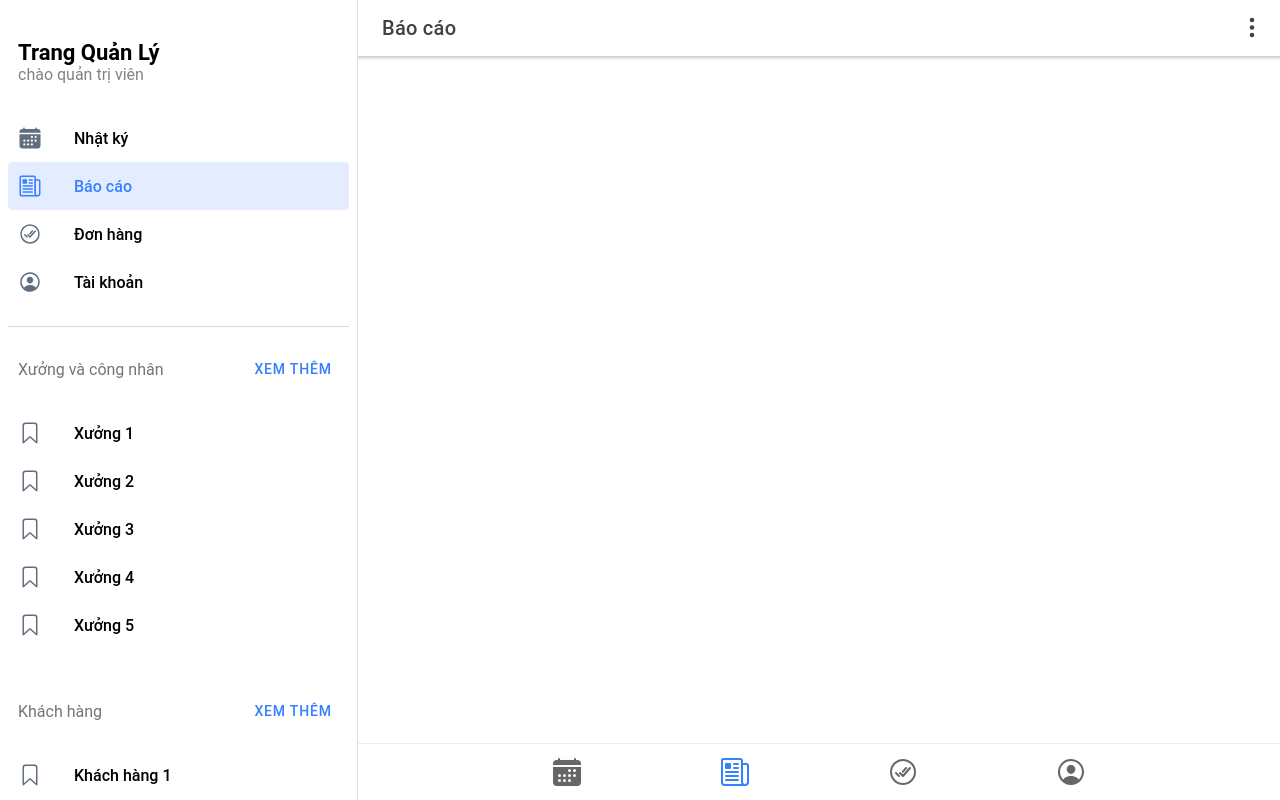
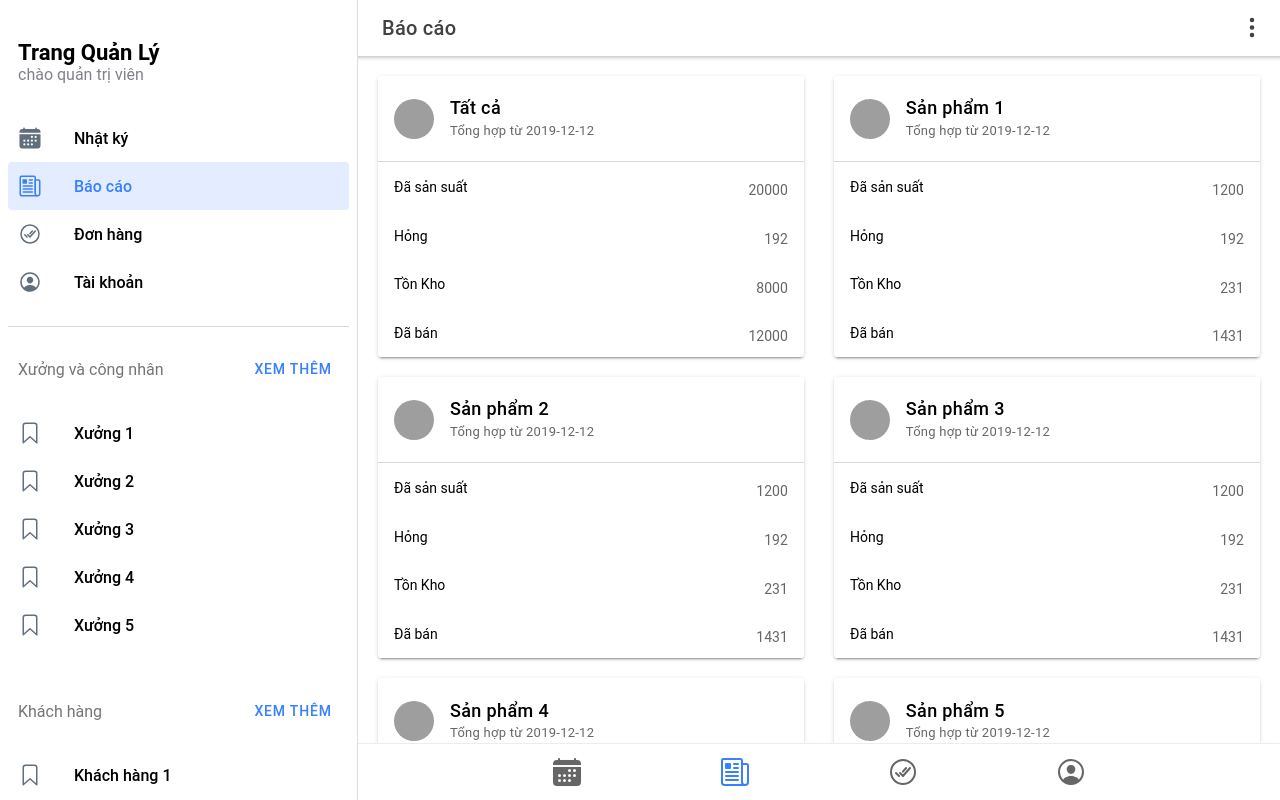
Before and after one commit to ruanshiron/cm_client, a React (Create React App) app: page /tabs/report in a window 1280 px wide. Built offline with nearby package versions, Linux system fonts and the light colour scheme; no server answers; grey boxes are pictures that could not be loaded; the HTML template or start-up script is replaced by a standard one.

Commit message:
mock report page

```diff
--- /dev/null
+++ b/src/components/ReportItem.tsx
@@ -0,0 +1,59 @@
+import {
+  IonAvatar,
+  IonCard,
+  IonCardContent,
+  IonCardHeader,
+  IonItem,
+  IonLabel,
+  IonList,
+  IonNote,
+} from "@ionic/react";
+import React from "react";
+
+export const ReportItem: React.FC<{ data: any }> = ({ data }) => {
+  return (
+    <>
+      <IonCard className="report-card">
+        <IonCardHeader>
+          <IonItem
+            button
+            detail={false}
+            lines="none"
+            className="report-item"
+            routerLink={`/tabs/report/${data.id}`}
+          >
+            <IonAvatar slot="start">
+              <img
+                src="https://gravatar.com/avatar/dba6bae8c566f9d4041fb9cd9ada7741?d=identicon&f=y"
+                alt="Speaker profile pic"
+              />
+            </IonAvatar>
+            <IonLabel>
+              <h2>{data.name}</h2>
+              <p>Tổng hợp từ {data.from}</p>
+            </IonLabel>
+          </IonItem>
+        </IonCardHeader>
+
+        <IonCardContent>
+          <IonList lines="none">
+            {data.fields.map((field: any) => (
+              <IonItem
+                detail={false}
+                routerLink={`/tabs/report/fields/${field.id}`}
+                key={field.name}
+              >
+                <IonLabel>
+                  <h3>{field.name}</h3>
+                </IonLabel>
+                <IonNote slot="end">
+                  <h3>{field.value}</h3>
+                </IonNote>
+              </IonItem>
+            ))}
+          </IonList>
+        </IonCardContent>
+      </IonCard>
+    </>
+  );
+};
--- /dev/null
+++ b/src/pages/ReportPage.scss
@@ -0,0 +1,48 @@
+#report-page {
+  .report-card {
+    display: flex;
+    flex-direction: column;
+  }
+
+  /* Due to the fact the cards are inside of columns the margins don't overlap
+   * properly so we want to remove the extra margin between cards
+   */
+  ion-col:not(:last-of-type) .report-card {
+    margin-bottom: 0;
+  }
+
+  .report-card .report-item {
+    --min-height: 85px;
+  }
+
+  .report-card .report-item h2 {
+    font-size: 18px;
+    font-weight: 500;
+    letter-spacing: 0.02em;
+  }
+
+  .report-card .report-item p {
+    font-size: 13px;
+    letter-spacing: 0.02em;
+  }
+
+  .report-card ion-card-header {
+    padding: 0;
+  }
+
+  .report-card ion-card-content {
+    flex: 1 1 auto;
+
+    padding: 0;
+  }
+
+  .ios ion-list {
+    margin-bottom: 10px;
+  }
+
+  .md ion-list {
+    border-top: 1px solid var(--ion-color-step-150, #d7d8da);
+
+    padding: 0;
+  }
+}
--- a/src/pages/ReportPage.tsx
+++ b/src/pages/ReportPage.tsx
@@ -1,21 +1,168 @@
 import {
   IonButton,
   IonButtons,
+  IonCol,
+  IonContent,
+  IonGrid,
   IonHeader,
   IonIcon,
   IonMenuButton,
   IonPage,
+  IonRow,
   IonTitle,
   IonToolbar,
 } from "@ionic/react";
 import { ellipsisVerticalSharp } from "ionicons/icons";
 import React from "react";
+import { ReportItem } from "../components/ReportItem";
+import "./ReportPage.scss";
+
+const reports = [
+  {
+    id: 0,
+    name: "Tất cả",
+    from: "2019-12-12",
+    fields: [
+      {
+        name: "Đã sản suất",
+        value: 20000,
+      },
+      {
+        name: "Hỏng",
+        value: 192,
+      },
+      {
+        name: "Tồn Kho",
+        value: 8000,
+      },
+      {
+        name: "Đã bán",
+        value: 12000,
+      },
+    ],
+  },
+  {
+    id: 1,
+    name: "Sản phẩm 1",
+    from: "2019-12-12",
+    fields: [
+      {
+        name: "Đã sản suất",
+        value: 1200,
+      },
+      {
+        name: "Hỏng",
+        value: 192,
+      },
+      {
+        name: "Tồn Kho",
+        value: 231,
+      },
+      {
+        name: "Đã bán",
+        value: 1431,
+      },
+    ],
+  },
+  {
+    id: 2,
+    name: "Sản phẩm 2",
+    from: "2019-12-12",
+    fields: [
+      {
+        name: "Đã sản suất",
+        value: 1200,
+      },
+      {
+        name: "Hỏng",
+        value: 192,
+      },
+      {
+        name: "Tồn Kho",
+        value: 231,
+      },
+      {
+        name: "Đã bán",
+        value: 1431,
+      },
+    ],
+  },
+  {
+    id: 3,
+    name: "Sản phẩm 3",
+    from: "2019-12-12",
+    fields: [
+      {
+        name: "Đã sản suất",
+        value: 1200,
+      },
+      {
+        name: "Hỏng",
+        value: 192,
+      },
+      {
+        name: "Tồn Kho",
+        value: 231,
+      },
+      {
+        name: "Đã bán",
+        value: 1431,
+      },
+    ],
+  },
+  {
+    id: 4,
+    name: "Sản phẩm 4",
+    from: "2019-12-12",
+    fields: [
+      {
+        name: "Đã sản suất",
+        value: 1200,
+      },
+      {
+        name: "Hỏng",
+        value: 192,
+      },
+      {
+        name: "Tồn Kho",
+        value: 231,
+      },
+      {
+        name: "Đã bán",
+        value: 1431,
+      },
+    ],
+  },
+  {
+    id: 5,
+    name: "Sản phẩm 5",
+    from: "2019-12-12",
+    fields: [
+      {
+        name: "Đã sản suất",
+        value: 1200,
+      },
+      {
+        name: "Hỏng",
+        value: 192,
+      },
+      {
+        name: "Tồn Kho",
+        value: 231,
+      },
+      {
+        name: "Đã bán",
+        value: 1431,
+      },
+    ],
+  },
+];
 
 interface ReportPageProps {}
 
 const ReportPage: React.FC<ReportPageProps> = () => {
   return (
-    <IonPage>
+    <IonPage id="report-page">
       <IonHeader>
         <IonToolbar>
           <IonButtons slot="start">
@@ -29,6 +176,22 @@ const ReportPage: React.FC<ReportPageProps> = () => {
           </IonButtons>
         </IonToolbar>
       </IonHeader>
+      <IonContent fullscreen={true}>
+        <IonHeader collapse="condense">
+          <IonToolbar>
+            <IonTitle size="large">Speakers</IonTitle>
+          </IonToolbar>
+        </IonHeader>
+        <IonGrid fixed>
+          <IonRow>
+            {reports.map((product) => (
+              <IonCol size="12" size-md="6" key={product.id}>
+                <ReportItem data={product} />
+              </IonCol>
+            ))}
+          </IonRow>
+        </IonGrid>
+      </IonContent>
     </IonPage>
   );
 };
```
